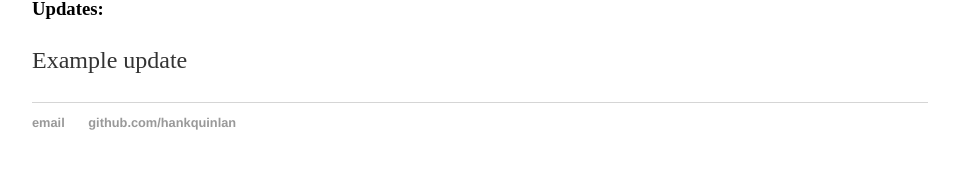
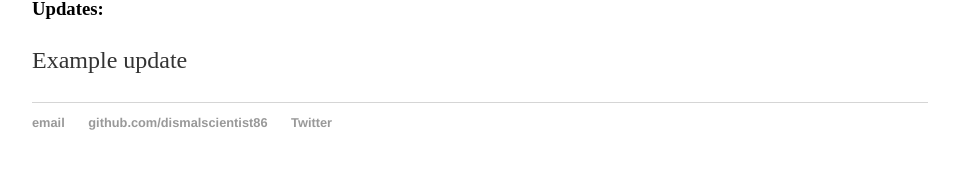
Before and after one commit to dismalscientist86/dismalscientist86.github.io, a Jekyll site: the page built from index.html, in a window 1280 px wide. Shown: the part 348-517 px from the top of the page, without its empty margins (160-1119 px from the left). Built offline with Jekyll 4.4.1, drawn with Linux system fonts in a browser that asks for light colours.

Commit message:
Update default.html

```diff
--- a/_layouts/default.html
+++ b/_layouts/default.html
@@ -9,7 +9,7 @@
 			<nav>
 	    		<ul>
 	        		<li><a href="/">Home</a></li>
-		        	<li><a href="/about">Research</a></li>
+		        	<li><a href="/research">Research</a></li>
 	        		<li><a href="/cv">CV</a></li>
 	        		<li><a href="/blog">Social Media</a></li>
 					<li><a href="/dance">International Folkdance</a></li>
@@ -23,8 +23,9 @@
 			</div><!-- /.container -->
 			<footer>
 	    		<ul>
-	        		<li><a href="mailto:hankquinlanhub@gmail.com">email</a></li>
-	        		<li><a href="https://github.com/hankquinlan">github.com/hankquinlan</a></li>
+	        		<li><a href="mailto:danielle.h.sandler@census.gov">email</a></li>
+	        		<li><a href="https://github.com/dismalscientist86">github.com/dismalscientist86</a></li>
+					<li><a href="https://www.twitter.com/dhsandler">Twitter</a></li>
 				</ul>
 			</footer>
 		</body>
```
